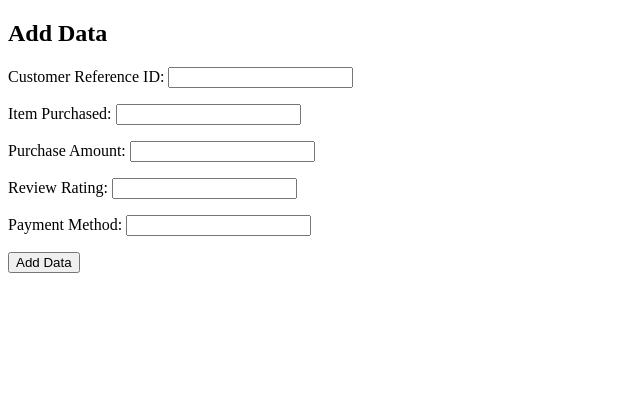
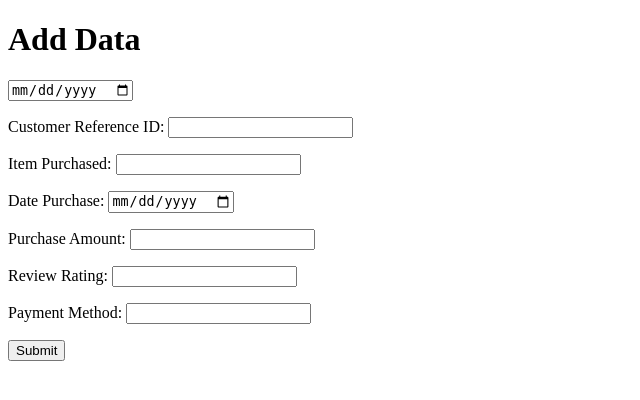
Before and after one commit to alireza-rezaeifard/store_django, a Django app: page /add-data/ in a window 1280 px wide. Shown: the top 400 px of the page, without its empty margins (0-640 px from the left). Run offline with Django 4.2, Linux system fonts and the light colour scheme.

Commit message:
add-data section updated
Co-Authored-By: AliReza Mousavi <83025404+SeyedAlireza79@users.noreply.github.com>

```diff
--- a/csv_retails/forms.py
+++ b/csv_retails/forms.py
@@ -5,4 +5,7 @@ from .models import Fashion
 class FashionForm(forms.ModelForm):
     class Meta:
         model = Fashion
-        fields = ['Customer_Reference_ID', 'Item_Purchased', 'Purchase_Amount', 'Review_Rating', 'Payment_Method']
+        fields = '__all__'
+        widgets = {
+            'Date_Purchase': forms.DateInput(attrs={'type': 'date'}),
+        }
--- a/csv_retails/models.py
+++ b/csv_retails/models.py
@@ -3,6 +3,7 @@ from django.db import models
 class Fashion(models.Model):
     Customer_Reference_ID = models.IntegerField(primary_key=True, unique=True)
     Item_Purchased = models.CharField(max_length=100)
+    Date_Purchase = models.DateField(null=True)  # اضافه کردن فیلد Date_Purchase
     Purchase_Amount = models.FloatField()
     Review_Rating = models.FloatField()
     Payment_Method = models.CharField(max_length=255)
--- a/csv_retails/views.py
+++ b/csv_retails/views.py
@@ -18,6 +18,7 @@ def import_csv(request):
                 Customer_Reference_ID=row['Customer_Reference_ID'],
                 Item_Purchased=row['Item_Purchased'],
                 Purchase_Amount=row['Purchase_Amount'],
+                Date_Purchase=row['Date Purchase'],
                 Review_Rating=row['Review_Rating'],
                 Payment_Method=row['Payment_Method']
             )
@@ -52,6 +53,7 @@ def add_data(request):
                     form.cleaned_data['Customer_Reference_ID'],
                     form.cleaned_data['Item_Purchased'],
                     form.cleaned_data['Purchase_Amount'],
+                    form.cleaned_data['Date_Purchase'],
                     form.cleaned_data['Review_Rating'],
                     form.cleaned_data['Payment_Method'],
                 ])
--- a/templates/add_data.html
+++ b/templates/add_data.html
@@ -1,15 +1,20 @@
 <!-- myapp/templates/add_data.html -->
 <!DOCTYPE html>
-<html>
+<html lang="en">
 <head>
+    <meta charset="UTF-8">
+    <meta name="viewport" content="width=device-width, initial-scale=1.0">
     <title>Add Data</title>
 </head>
 <body>
-    <h2>Add Data</h2>
+    <h1>Add Data</h1>
+    <input type="date" name="Date_Purchase" required>
+
     <form method="post" action="{% url 'add_data' %}">
         {% csrf_token %}
         {{ form.as_p }}
-        <button type="submit">Add Data</button>
+        <button type="submit">Submit</button>
     </form>
+
 </body>
 </html>
```
Also changed, not shown: csv_retails/migrations/0002_fashion_date_purchase.py (added), csv_retails/retails.csv, db.sqlite3.
